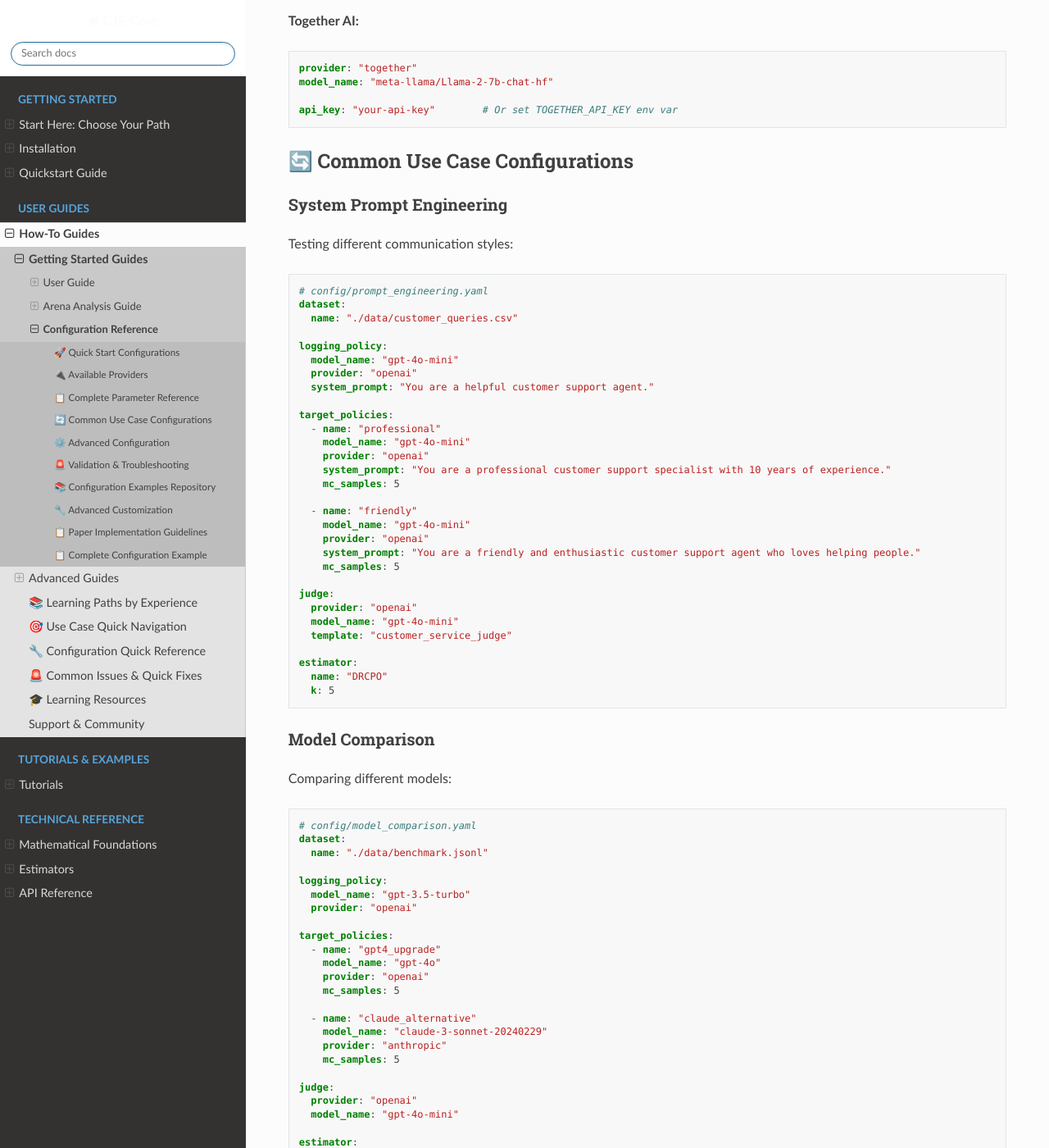
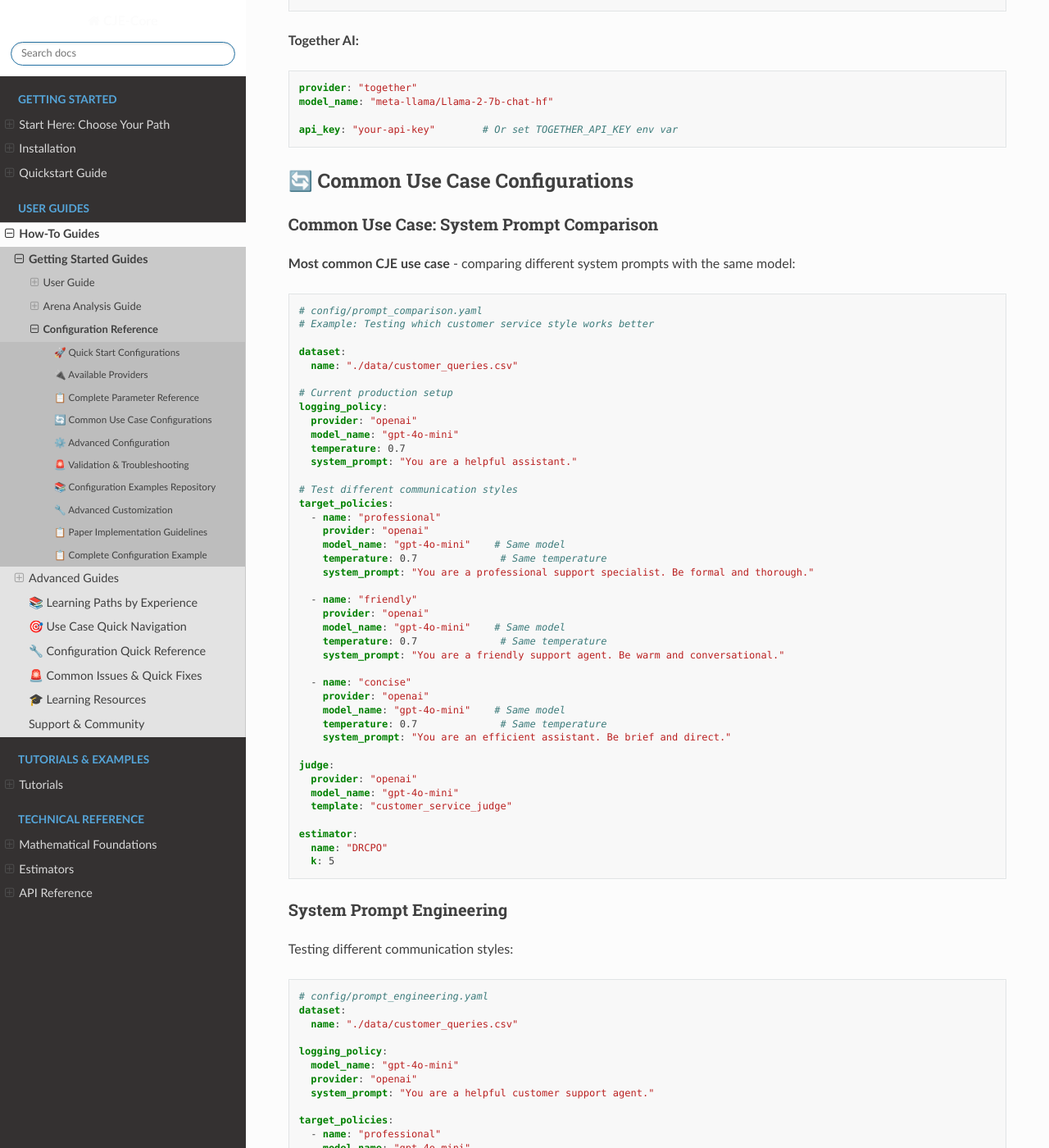
Before and after one commit to fondutech/causal-judge-evaluation, a Sphinx documentation site: the page built from docs/guides/configuration_reference.rst, in a window 1280 px wide and 1400 px high, scrolled down 8790 px. Shown: the whole window at 82% size. Built offline with Sphinx 7.4.7 and the Read the Docs theme 3.1.0, drawn with Linux system fonts in a browser that asks for light colours; pages that are not in the unit, such as notebooks, are missing from menus; some of the changed text lies outside the part shown.

Commit message:
Remove transient markdown files and improve policy terminology
Removed transient/outdated markdown files:
- README_Pi0_Generation.md (implementation guide that duplicates code)
- docs/DOCUMENTATION_UPDATES.md (stale TODO list)
- docs/SIMPLIFICATION_SUMMARY.md (historical refactoring summary)
- API_KEYS_README.md (overly detailed AWS setup)
- experiments/arena_10k_oracle/EXPERIMENT_SUMMARY.md (incomplete TBD items)
- tests/README_comprehensive_testing.md (duplicates test docstrings)
- examples/README_python_interface.md (duplicates example code)
- Cleaned up old session notes from CLAUDE.md
- Removed duplicate content from scripts/README.md

Improved documentation for newcomers:
- Added clear explanation of what a "policy" means in README
- Enhanced quickstart guide with policy terminology explanation
- Added common use case example for system prompt comparison
- Made configuration comments more descriptive about policies

This makes the codebase more approachable for users unfamiliar with
reinforcement learning terminology.

🤖 Generated with [Claude Code](https://claude.ai/code)

Co-Authored-By: Claude <noreply@anthropic.com>

```diff
--- a/docs/guides/configuration_reference.rst
+++ b/docs/guides/configuration_reference.rst
@@ -466,6 +466,55 @@ Provider Configuration
 
 🔄 Common Use Case Configurations
 --------------------------------
+
+Common Use Case: System Prompt Comparison
+~~~~~~~~~~~~~~~~~~~~~~~~~~~~~~~~~~~~~~~~~~
+
+**Most common CJE use case** - comparing different system prompts with the same model:
+
+.. code-block:: yaml
+
+   # config/prompt_comparison.yaml
+   # Example: Testing which customer service style works better
+
+   dataset:
+     name: "./data/customer_queries.csv"
+
+   # Current production setup
+   logging_policy:
+     provider: "openai"
+     model_name: "gpt-4o-mini"
+     temperature: 0.7
+     system_prompt: "You are a helpful assistant."
+
+   # Test different communication styles
+   target_policies:
+     - name: "professional"
+       provider: "openai"
+       model_name: "gpt-4o-mini"    # Same model
+       temperature: 0.7              # Same temperature
+       system_prompt: "You are a professional support specialist. Be formal and thorough."
+
+     - name: "friendly"
+       provider: "openai"
+       model_name: "gpt-4o-mini"    # Same model
+       temperature: 0.7              # Same temperature
+       system_prompt: "You are a friendly support agent. Be warm and conversational."
+
+     - name: "concise"
+       provider: "openai"
+       model_name: "gpt-4o-mini"    # Same model
+       temperature: 0.7              # Same temperature
+       system_prompt: "You are an efficient assistant. Be brief and direct."
+
+   judge:
+     provider: "openai"
+     model_name: "gpt-4o-mini"
+     template: "customer_service_judge"
+
+   estimator:
+     name: "DRCPO"
+     k: 5
 
 System Prompt Engineering
 ~~~~~~~~~~~~~~~~~~~~~~~~~
```
